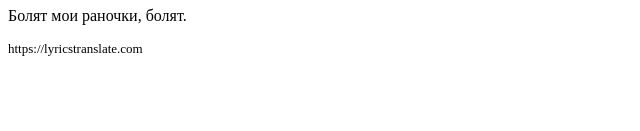
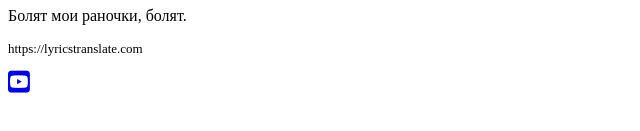
Before and after one commit to MarcinZajecki/learning-git-2, a plain HTML site: page index.html in a window 1280 px wide. Shown: the part 327-458 px from the top of the page, 0-640 px from the left. Drawn offline with Linux system fonts and the light colour scheme.

Commit message:
Add clip

```diff
--- a/css/style.css
+++ b/css/style.css
@@ -14,3 +14,11 @@
 .source {
     font-size: 13px;
 }
+
+span.clip {
+    font-size: 25px;
+}
+
+a {
+    text-decoration: none;
+}
--- a/index.html
+++ b/index.html
@@ -4,6 +4,7 @@
     <meta charset="UTF-8">
     <meta name="viewport" content="width=device-width, initial-scale=1.0">
     <title>Ex1</title>
+    <script src="https://kit.fontawesome.com/af7e1823e1.js" crossorigin="anonymous"></script>
     <link rel="stylesheet" href="css/style.css">
 </head>
 <body>
@@ -23,6 +24,7 @@
         <span>Болят мои раночки, болят.</span>
         </p>
         <p class="source">https://lyricstranslate.com</p>
+        <a href="https://www.youtube.com/watch?v=RFX0mqSTyFE"><span class="fab fa-youtube-square clip"></span></a>
     </div>
 </body>
 </html>
```
